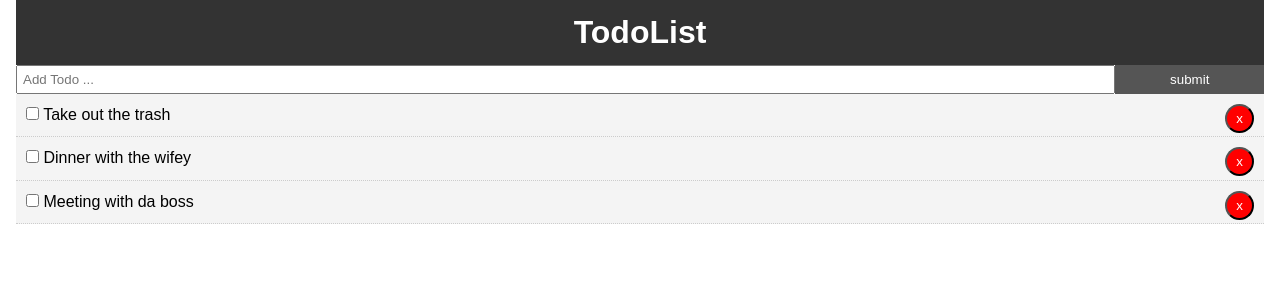
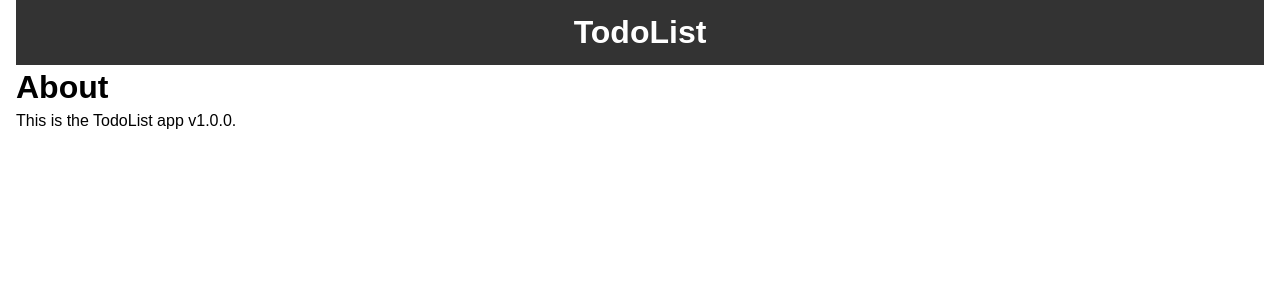
Before and after one commit to Daniel-Choiniere/traversyreact, a React (Create React App) app: page /about in a window 1280 px wide. Shown: the top 300 px of the page. Built offline with nearby package versions, Linux system fonts and the light colour scheme.

Commit message:
created an /about path

```diff
--- a/package.json
+++ b/package.json
@@ -5,7 +5,8 @@
   "dependencies": {
     "react": "^16.8.3",
     "react-dom": "^16.8.3",
-    "react-scripts": "2.1.5"
+    "react-scripts": "2.1.5",
+    "uuid": "^3.3.2"
   },
   "scripts": {
     "start": "react-scripts start",
--- a/src/App.js
+++ b/src/App.js
@@ -1,9 +1,12 @@
 // this the main App page where all JSX and React components will be rendered.
 
 import React, { Component } from 'react';
-import Header from './components/layout/header'
+import { BrowserRouter as Router, Route } from 'react-router-dom';
+import Header from './components/layout/header';
 import Todos from './components/Todos';
 import AddTodo from './components/AddTodo';
+import About from './components/pages/about';
+import uuid from 'uuid';
 
 import './App.css';
 
@@ -12,17 +15,17 @@
   state = {
     todos: [
       {
-        id: 1,
+        id: uuid.v4(),
         title: 'Take out the trash',
         completed: false
       },
      {
-        id: 2,
+        id: uuid.v4(),
         title: 'Dinner with the wifey',
         completed: false
       },
      {
-        id: 3,
+        id: uuid.v4(),
         title: 'Meeting with da boss',
         completed: false
       }
@@ -44,10 +47,10 @@
       this.setState({ todos: [...this.state.todos.filter(todo => todo.id !== id )] });
     }
 
-    // Add a Todo
+    // Add a Todo -------------------------------------------
     addTodo = (title) => {
       const newTodo = {
-        id: 4,
+        id: uuid.v4(),
         title: title,
         completed: false
       };
@@ -55,18 +58,23 @@
     }
 
   render() {
-    // console.log(this.state.todos);
     return (
-      // in JSX cannot use class need to use className
+      <Router>
         <div className="App">
           <div className="container">
             <Header />
+            {/* adding exact to the path makes only the selected paths show up. i.e. when you go to /about path only abput info is displayed */}
+            <Route exact path="/" render={props => (
+            <React.Fragment>
                <AddTodo addTodo={ this.addTodo }/>
               {/* markComplete can now be called without .props and be defined in this file (see above) */}
               <Todos todos={this.state.todos} markComplete={this.markComplete} delTodo={this.delTodo} />
+            </React.Fragment>
+          )} />
+            <Route path="/about" component={About} />
           </div>
-
         </div>
+      </Router>
     );
   }
 }
--- /dev/null
+++ b/src/components/pages/about.js
@@ -0,0 +1,12 @@
+import React from 'react'
+
+function About() {
+    return (
+        <React.Fragment>
+            <h1>About</h1>
+            <p>This is the TodoList app v1.0.0.</p>
+        </React.Fragment>
+        );
+}
+
+export default About;
```
Lines whose indentation alone changed are shown as unchanged.
